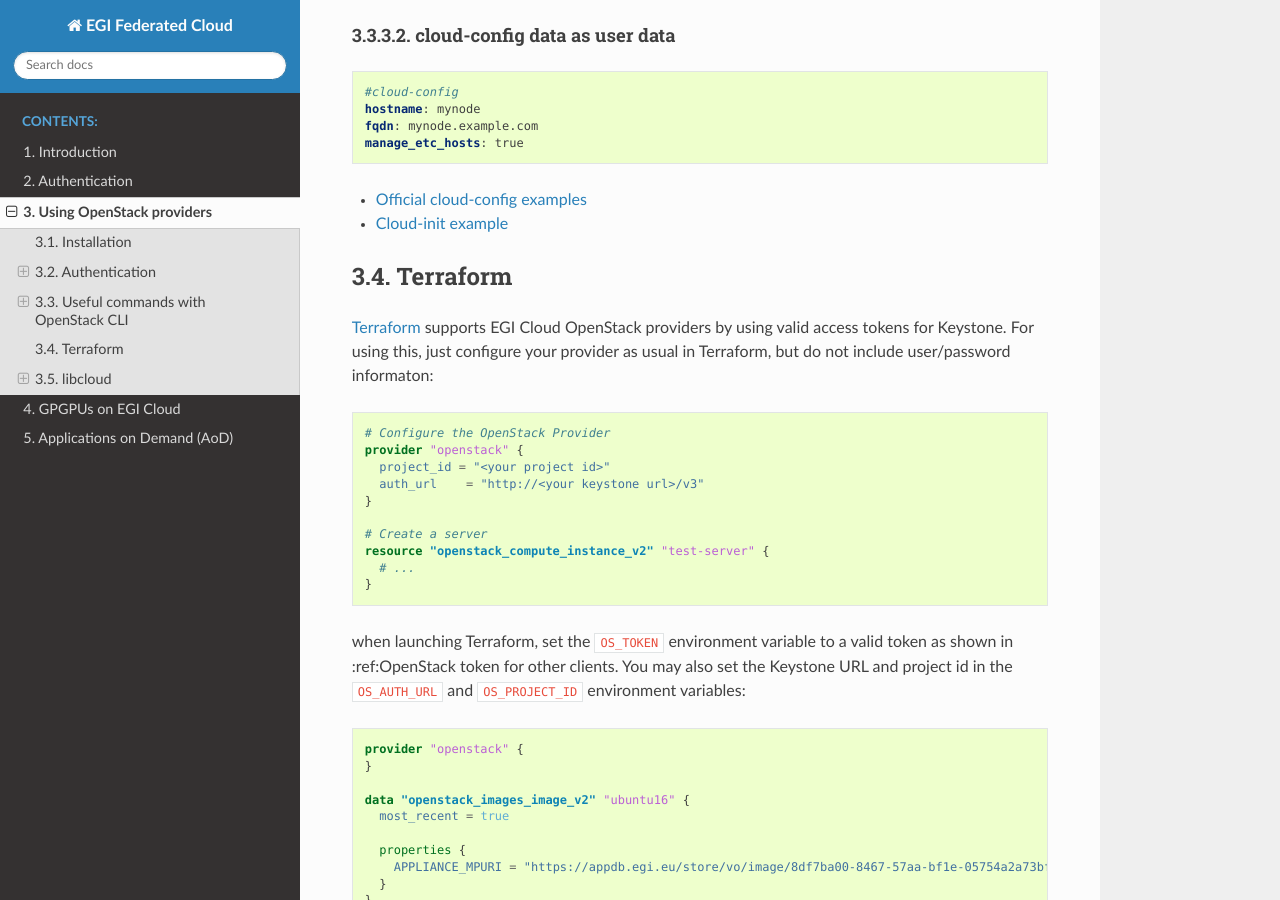
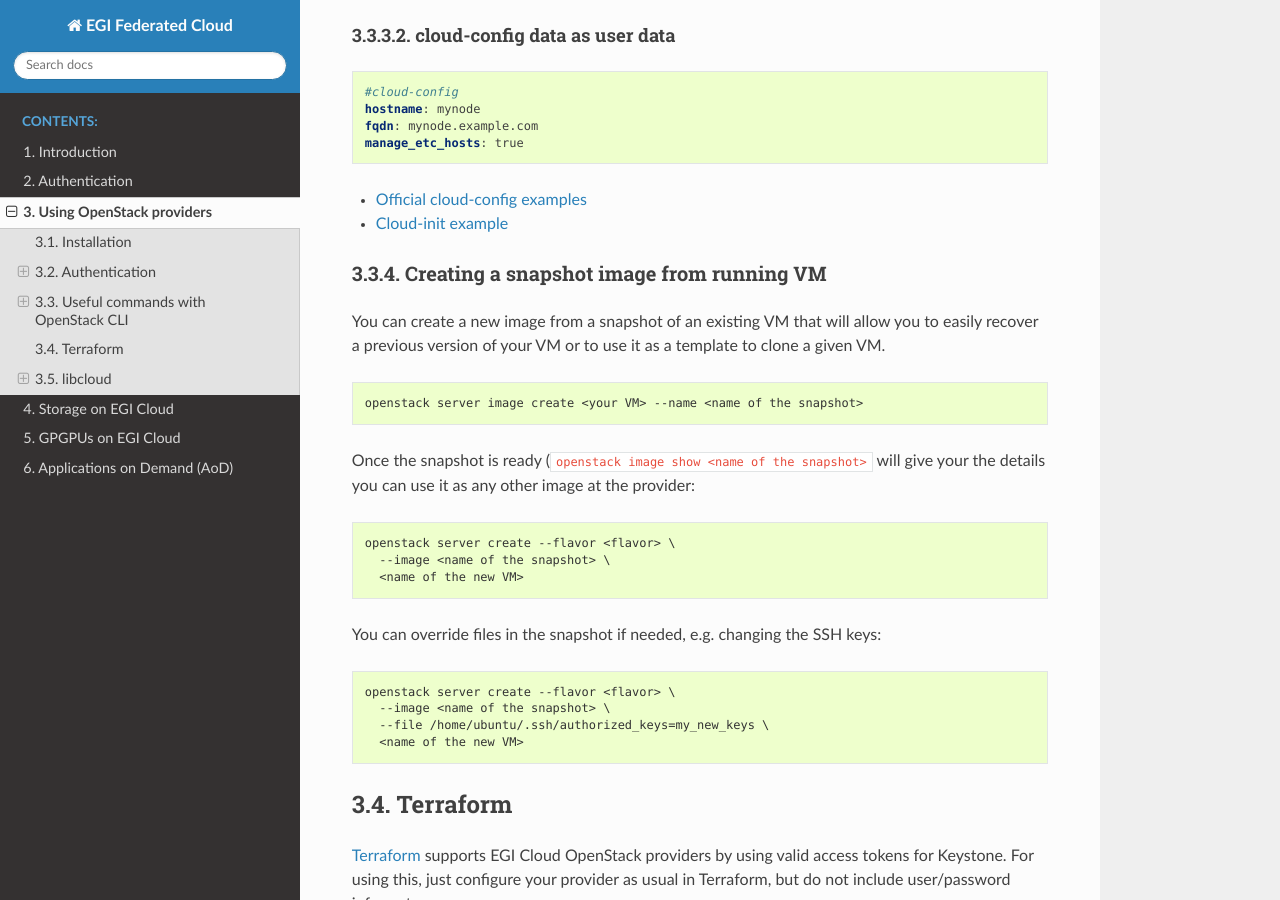
Before and after one commit to EGI-Federation/fedcloud-documentation, a Sphinx documentation site: the page built from source/usage-openstack.rst, in a window 1280 px wide and 900 px high, scrolled down 3086 px. Built offline with Sphinx 7.4.7 and the Read the Docs theme 2.0.0, drawn with Linux system fonts in a browser that asks for light colours.

Commit message:
Storage and VM snapshots (#12)
* New section on storage

Contents taken from wiki and reviews.

* Add storage.

* Add snapshot option

* Update source/storage.rst

Co-Authored-By: Baptiste Grenier <baptiste@bapt.name>

* Update source/storage.rst

Co-Authored-By: Baptiste Grenier <baptiste@bapt.name>

* Update source/storage.rst

Co-Authored-By: Baptiste Grenier <baptiste@bapt.name>

* Update source/storage.rst

Co-Authored-By: Baptiste Grenier <baptiste@bapt.name>

* Update source/storage.rst

Co-Authored-By: Baptiste Grenier <baptiste@bapt.name>

* Update source/storage.rst

Co-Authored-By: Baptiste Grenier <baptiste@bapt.name>

* Update source/storage.rst

Co-Authored-By: Baptiste Grenier <baptiste@bapt.name>

* Update source/storage.rst

Co-Authored-By: Baptiste Grenier <baptiste@bapt.name>

* Update source/storage.rst

Co-Authored-By: Baptiste Grenier <baptiste@bapt.name>

* Update source/usage-openstack.rst

Co-Authored-By: Baptiste Grenier <baptiste@bapt.name>

* Update source/storage.rst

Co-Authored-By: Baptiste Grenier <baptiste@bapt.name>

* Update source/storage.rst

Co-Authored-By: Baptiste Grenier <baptiste@bapt.name>

* Update source/storage.rst

Co-Authored-By: Baptiste Grenier <baptiste@bapt.name>

* Review improvements

* Update source/storage.rst

Co-Authored-By: Baptiste Grenier <baptiste@bapt.name>

* Update source/usage-openstack.rst

Co-Authored-By: Baptiste Grenier <baptiste@bapt.name>

* Add build dir to .gitignore

* More review improvements

```diff
--- a/source/index.rst
+++ b/source/index.rst
@@ -20,5 +20,6 @@ willing to integrate into the service, plase check `EGI Federated Cloud Integrat
    introduction
    check-in
    usage-openstack
+   storage
    gpgpu
    aod
--- a/source/usage-openstack.rst
+++ b/source/usage-openstack.rst
@@ -194,6 +194,36 @@ cloud-config data as user data
 * `Official cloud-config examples <https://cloudinit.readthedocs.io/en/latest/topics/examples.html#yaml-examples>`_
 * `Cloud-init example <https://www.zetta.io/en/help/articles-tutorials/customizing-instance-deployment-cloud-init/>`_
 
+
+Creating a snapshot image from running VM
+^^^^^^^^^^^^^^^^^^^^^^^^^^^^^^^^^^^^^^^^^
+
+You can create a new image from a snapshot of an existing VM that will allow
+you to easily recover a previous version of your VM or to use it as a template
+to clone a given VM.
+
+.. code-block:: console
+
+   openstack server image create <your VM> --name <name of the snapshot>
+
+Once the snapshot is ready (``openstack image show <name of the snapshot>`` will
+give your the details you can use it as any other image at the provider:
+
+.. code-block:: console
+
+   openstack server create --flavor <flavor> \
+     --image <name of the snapshot> \
+     <name of the new VM>
+
+You can override files in the snapshot if needed, e.g. changing the SSH keys:
+
+.. code-block:: console
+
+   openstack server create --flavor <flavor> \
+     --image <name of the snapshot> \
+     --file /home/ubuntu/.ssh/authorized_keys=my_new_keys \
+     <name of the new VM>
+
 Terraform
 ---------
 
```
Also changed, not shown: source/storage.rst (added, +151 -0 lines), 1 other file.
